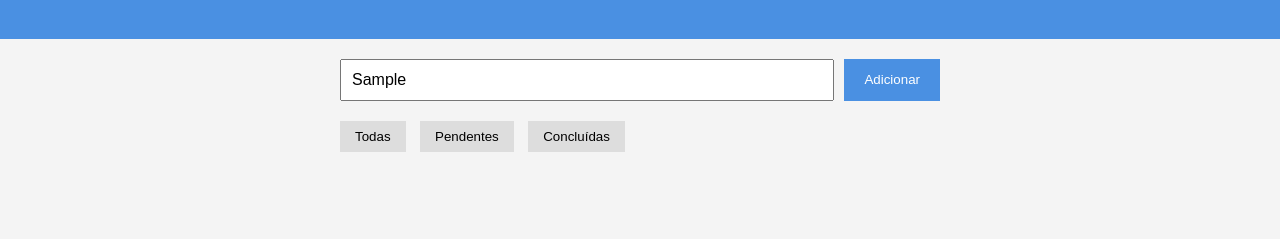
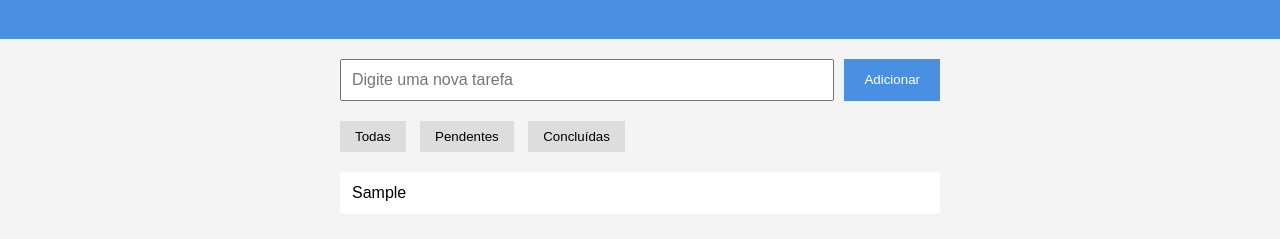
Before and after one commit to MSilva993/techflow-solutions-2025, a plain HTML site: page index.html in a window 1280 px wide. Both pictures are taken after typing "Sample" into the empty fields and a click on the button "Adicionar". Shown: the part 81-320 px from the top of the page. Drawn offline with Linux system fonts and the light colour scheme.

Commit message:
feat: implementa função de criar tarefa e integra script.js closes #4

```diff
--- a/index.html
+++ b/index.html
@@ -32,4 +32,5 @@
     </main>
 
 </body>
+<script src="script.js"></script>
 </html>
--- /dev/null
+++ b/script.js
@@ -0,0 +1,23 @@
+// Seleciona elementos
+const input = document.getElementById("task-input");
+const addBtn = document.getElementById("add-task-btn");
+const taskList = document.getElementById("task-list");
+
+// Função para criar tarefa
+function addTask() {
+    const taskText = input.value.trim();
+
+    if (taskText === "") {
+        return; // impede tarefas vazias
+    }
+
+    const li = document.createElement("li");
+    li.textContent = taskText;
+
+    taskList.appendChild(li);
+
+    input.value = ""; // limpa o campo
+}
+
+// Evento de clique no botão
+addBtn.addEventListener("click", addTask);
```
